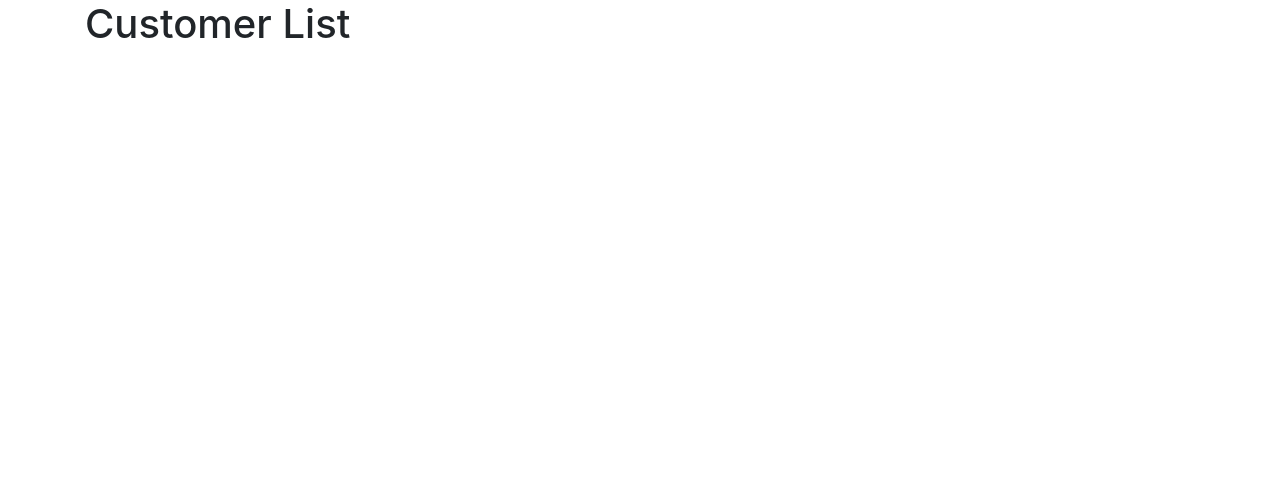
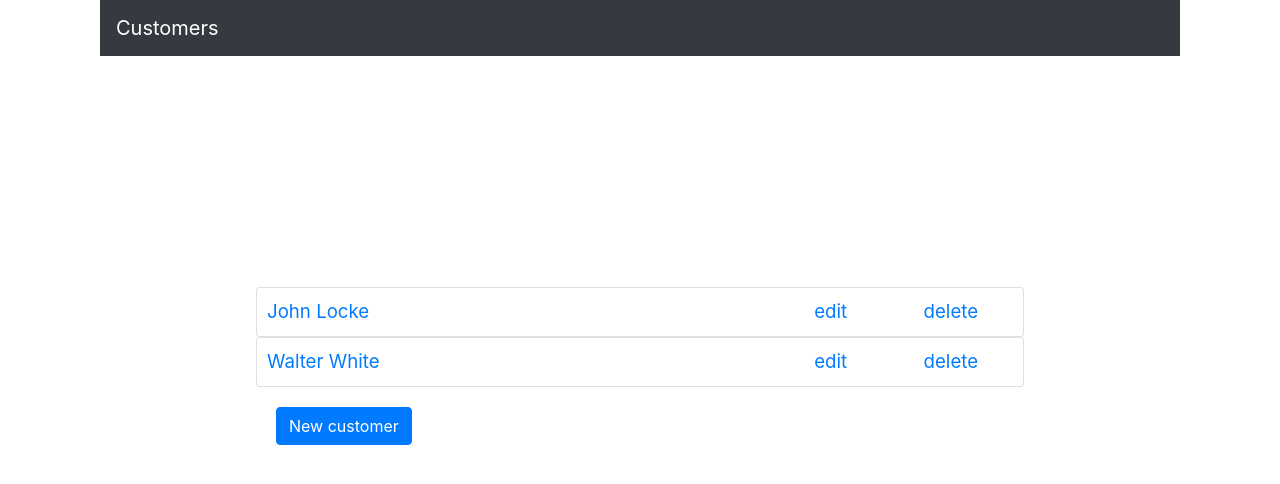
Before and after one commit to kevinthicke/customer-manager-App, a React app: page /customers in a window 1280 px wide. Shown: the top 484 px of the page. Built offline with nearby package versions, Linux system fonts and the light colour scheme.

Commit message:
customer container

```diff
--- a/src/App.tsx
+++ b/src/App.tsx
@@ -2,6 +2,7 @@ import * as React from 'react';
 import { Container } from 'react-bootstrap';
 import { BrowserRouter as Router, Route, Switch } from 'react-router-dom';
 import HomeContainer from './containers/HomeContainer';
+import CustomerContainer from './containers/CustomerContainer';
 
 const body = (
   <div>
@@ -55,7 +56,7 @@ const customers = [
 const urlpath='/customers'
 
 export default class App extends React.Component <{}, {}> {
-  renderHome = () => <h1> Home</h1>;
+
   renderCustomerList = () => <h1>Customer List</h1>;
   renderNewCustomer = () => <h1>renderNewCustomer</h1>;
   renderCustomer = () => <h1>render customer</h1>;
@@ -65,7 +66,7 @@ export default class App extends React.Component <{}, {}> {
       <Router>
         <Container>
           <Route exact path='/' component={HomeContainer} />
-          <Route exact path='/customers' component={this.renderCustomerList} />
+          <Route exact path='/customers' component={CustomerContainer} />
           <Switch>
             <Route exact path='/customers/new' component={this.renderNewCustomer} />
             <Route exact path='/customer/:dni' component={this.renderCustomer} />
--- a/src/components/CustomerList.tsx
+++ b/src/components/CustomerList.tsx
@@ -5,7 +5,13 @@ import { Link } from 'react-router-dom';
 
 const CustomerListItemStyle: React.CSSProperties = {
     display: 'grid',
-    gridTemplateColumns: '5fr 1fr 1fr'
+    gridTemplateColumns: '5fr 1fr 1fr',
+    width: '60vw',
+    fontSize: '14pt'
+}
+
+const LinkStyle: React.CSSProperties = {
+    margin: '10px'
 }
 
 export interface CustomerListProps {
@@ -19,9 +25,9 @@ export default class CustomerList extends React.Component<CustomerListProps> {
 
         return(
             <Card key={dni} style={CustomerListItemStyle}>
-                <Link to={`${urlpath}/${dni}`}>{name}</Link>
-                <Link to={`${urlpath}/${dni}/${edit}`}>{edit}</Link>
-                <Link to={`${urlpath}/${dni}/${del}`}>{del}</Link>
+                <Link to={`${urlpath}/${dni}`} style={LinkStyle} >{name}</Link>
+                <Link to={`${urlpath}/${dni}/${edit}`} style={LinkStyle}>{edit}</Link>
+                <Link to={`${urlpath}/${dni}/${del}`} style={LinkStyle} >{del}</Link>
             </Card>
         )
     }
--- /dev/null
+++ b/src/containers/CustomerContainer.tsx
@@ -0,0 +1,69 @@
+import * as React from 'react';
+import { withRouter, RouteComponentProps } from 'react-router';
+import CustomerList from '../components/CustomerList';
+import CustomerActions from '../components/CustomerActions';
+import { Button } from 'react-bootstrap';
+import AppFrame from '../components/AppFrame';
+
+const customers = [
+    {
+      name:'John Locke',
+      dni:'321123543J',
+      edit:'edit',
+      del:'delete',
+    },
+    {
+      name:'Walter White',
+      dni:'321143243J',
+      edit:'edit',
+      del:'delete'
+    }
+  ]
+
+const urlpath='/customers';
+
+const ButtonStyle: React.CSSProperties = {
+    margin: '20px'
+}
+
+
+class CustomerContainer extends React.Component <RouteComponentProps> {
+    constructor(props: RouteComponentProps) {
+        super(props);
+
+        this.handleNewCustomerClick = this.handleNewCustomerClick.bind(this);
+    }
+
+    handleNewCustomerClick() {
+        console.log('adding new customer ...')
+    }
+
+    renderBody() {
+        return (
+            <div>
+                <CustomerList customers={customers} urlpath={urlpath} />
+                <CustomerActions>
+                    <Button onClick={this.handleNewCustomerClick} style={ButtonStyle}>New customer</Button>
+                </CustomerActions>
+            </div>
+        )
+    }
+
+    renderFooter() {
+        return (
+            <div> </div>
+        )
+    }
+
+    render(){
+        return (
+            <AppFrame
+                header={'Customers'}
+                body={this.renderBody()}
+                footer={this.renderFooter()}
+            />
+        )
+    }
+}
+
+export default withRouter(CustomerContainer);
```
